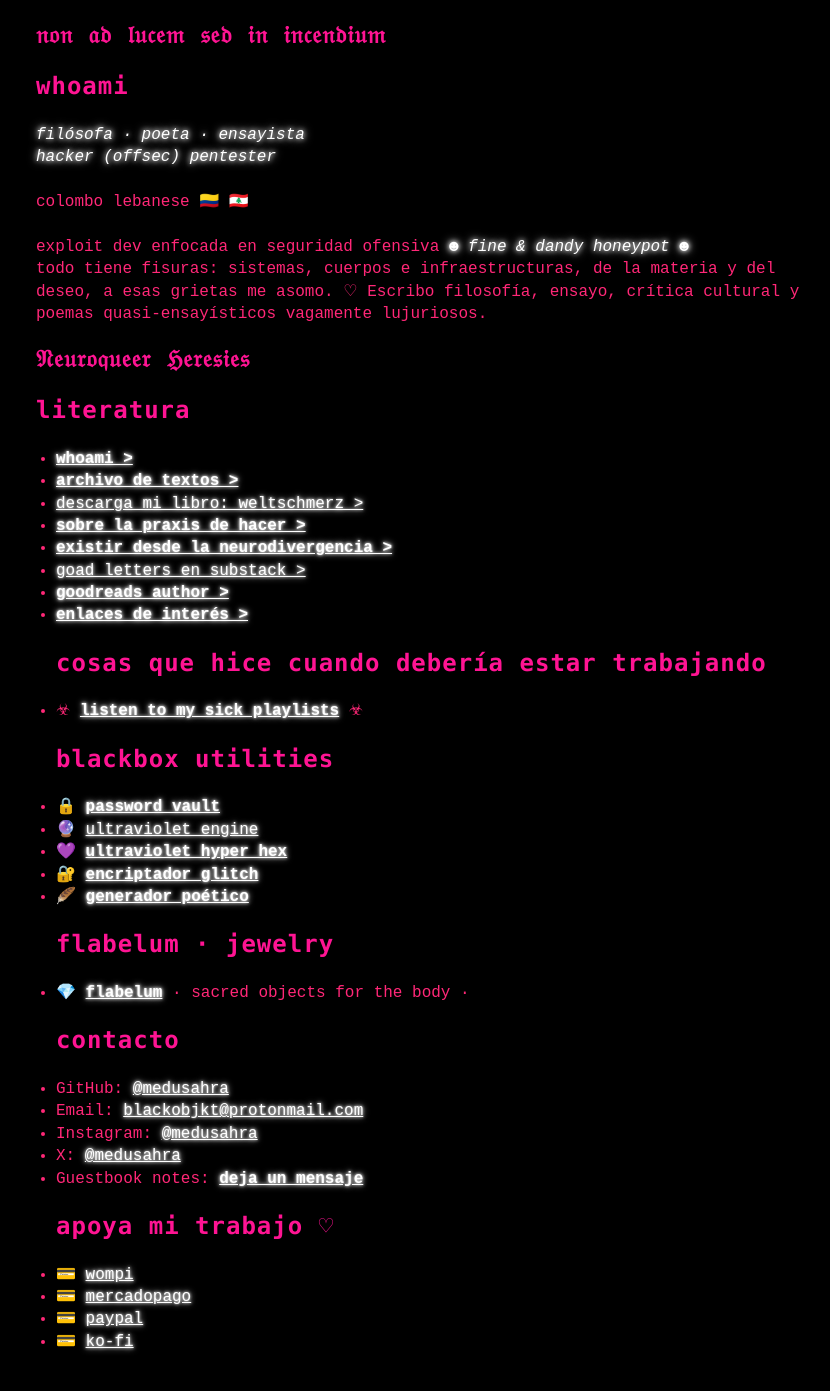
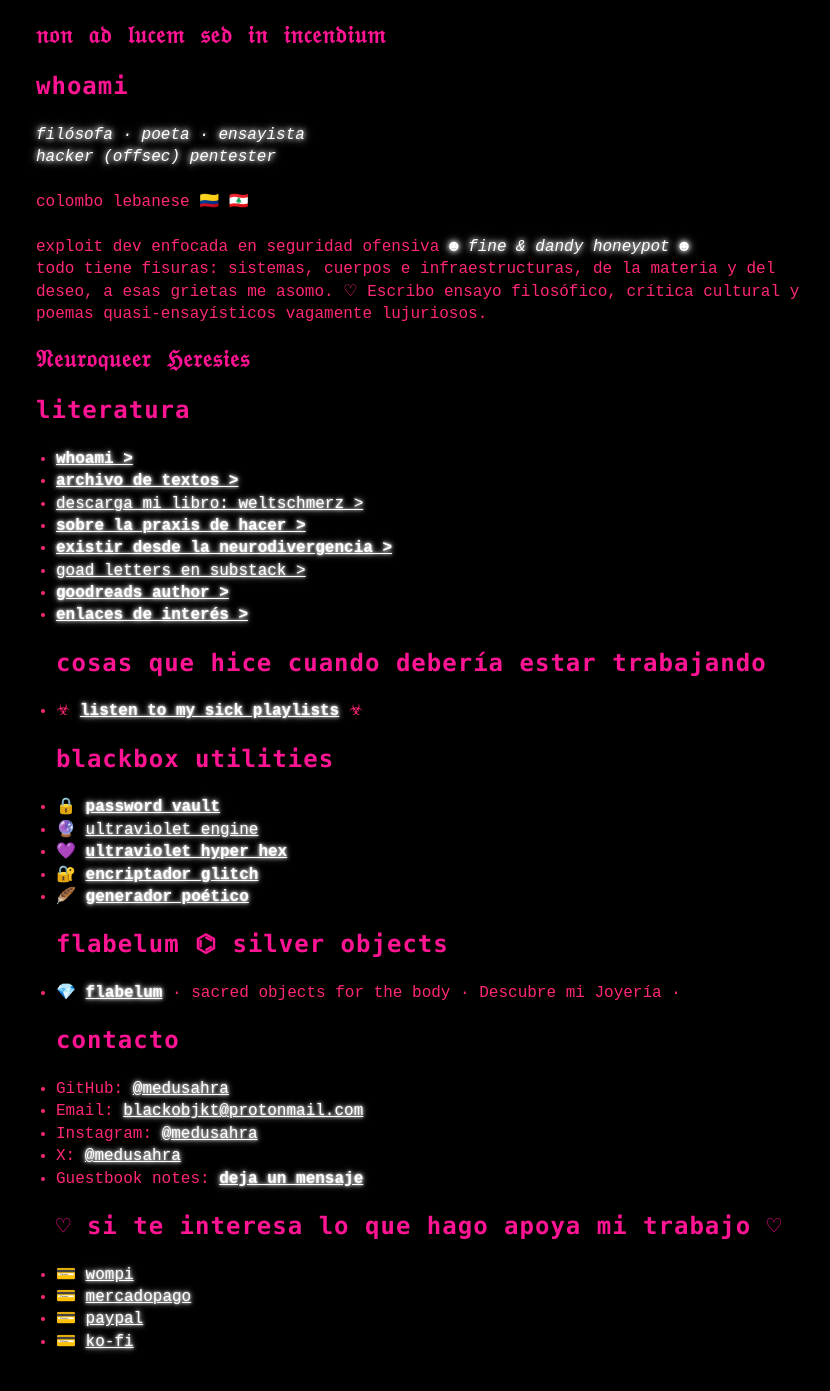
Before and after one commit to medusahra/medusahra.github.io, a Jekyll site: the page built from index.md, in a window 1280 px wide and 1400 px high, scrolled down 510 px. Shown: the top 1391 px of the window, without its empty margins (219-1049 px from the left). Built offline with Jekyll 4.4.1, drawn with Linux system fonts in a browser that asks for light colours.

Commit message:
Update index.md

```diff
--- a/index.md
+++ b/index.md
@@ -22,7 +22,7 @@ colombo lebanese 🇨🇴 🇱🇧 <br>
 <br>
 exploit dev enfocada en seguridad ofensiva *☻ fine & dandy honeypot ☻* <br>
 todo tiene fisuras: sistemas, cuerpos e infraestructuras, de la materia y del deseo, a esas grietas me asomo. ♡
-Escribo filosofía, ensayo, crítica cultural y poemas quasi-ensayísticos vagamente lujuriosos.
+Escribo ensayo filosófico, crítica cultural y poemas quasi-ensayísticos vagamente lujuriosos.
 
 <h1 style="line-height: 1.2;">
 𝔑𝔢𝔲𝔯𝔬𝔮𝔲𝔢𝔢𝔯 ℌ𝔢𝔯𝔢𝔰𝔦𝔢𝔰
@@ -45,15 +45,15 @@ Escribo filosofía, ensayo, crítica cultural y poemas quasi-ensayísticos vagam
 - 💜 **[ultraviolet hyper hex](/2025/11/21/ultraviolet.html)**
 - 🔐 **[encriptador glitch](/2025/11/21/encriptador-glitch.html)**
 - 🪶 **[generador poético](/2025/11/21/generador-poemas.html)**
-## flabelum · jewelry
-- 💎 **<a href="https://instagram.com/flabelum" target="_blank">flabelum</a>** · sacred objects for the body ·
+## flabelum ⌬ silver objects
+- 💎 **<a href="https://instagram.com/flabelum" target="_blank">flabelum</a>** · sacred objects for the body · Descubre mi Joyería ·
 ## contacto
 - GitHub: <a href="https://github.com/medusahra" target="_blank">@medusahra</a>
 - Email: <a href="mailto:blackobjkt@protonmail.com">blackobjkt@protonmail.com</a>
 - Instagram: <a href="https://www.instagram.com/medusahra/" target="_blank">@medusahra</a>
 - X: <a href="https://x.com/medusahra" target="_blank">@medusahra</a>
 - Guestbook notes: **[deja un mensaje](/notes.html)**
-## apoya mi trabajo ♡
+## ♡ si te interesa lo que hago apoya mi trabajo ♡
 - 💳 <a href="https://checkout.nequi.wompi.co/method" target="_blank">wompi</a>
 - 💳 <a href="https://link.mercadopago.com.co/medusahra" target="_blank">mercadopago</a>
 - 💳 <a href="https://www.paypal.com/paypalme/medusahra" target="_blank">paypal</a>
```
